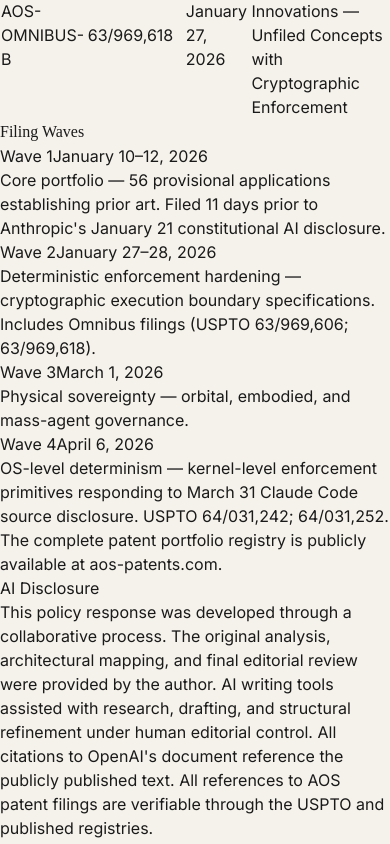
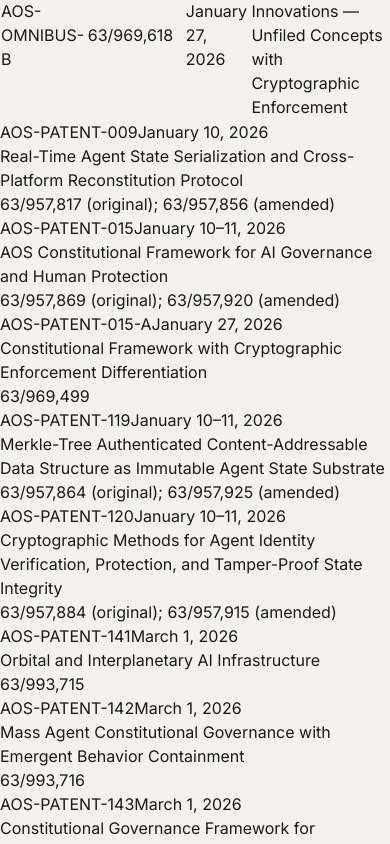
Before and after one commit to genesalvatore/aos-governance.com, a React (Vite) app in the folder aos-governance-web/: page /policy-response/openai-industrial-policy-april-2026 in a window 390 px wide. Shown: the part 9440-10284 px from the top of the page. Built offline with nearby package versions, Linux system fonts and the light colour scheme.

Commit message:
feat: mobile-first responsive — card layout for patents, accessible nav grid, patent count 145

```diff
--- a/aos-governance-web/src/components/Nav.tsx
+++ b/aos-governance-web/src/components/Nav.tsx
@@ -60,7 +60,7 @@ function SitemapModal({ onClose }: { onClose: () => void }) {
                             {/* Ecosystem */}
                             <div className="space-y-5">
                                 <div className="text-xs font-mono uppercase tracking-wider text-gray-400">Ecosystem <ExtIcon /></div>
-                                <SitemapLink href="https://aos-patents.com" label="Patent Registry" desc="99 AI governance patents" />
+                                <SitemapLink href="https://aos-patents.com" label="Patent Registry" desc="145 AI governance patents" />
                                 <SitemapLink href="https://governanceforwp.com" label="GovernanceForWP" desc="WordPress governance plugin" />
                                 <SitemapLink href="https://git-legacy.com" label="Git Legacy" desc="Multi-generational archives" />
                                 <SitemapLink href="https://git-iscommunity.com" label="Community" desc="Cathedral gathering" />
@@ -174,11 +174,14 @@ export default function Nav() {
                             <a href="/#how-it-works" onClick={() => setMobileMenuOpen(false)} className="block py-3 text-sm font-medium text-gray-700 hover:text-black transition-colors border-b border-black/5">How</a>
                             <Link to="/policy-response" onClick={() => setMobileMenuOpen(false)} className="block py-3 text-sm font-medium text-gray-700 hover:text-black transition-colors border-b border-black/5">Policy</Link>
                             <a href="/#standard" onClick={() => setMobileMenuOpen(false)} className="block py-3 text-sm font-medium text-gray-700 hover:text-black transition-colors border-b border-black/5">The Standard</a>
-                            <div className="pt-2 flex gap-3 text-xs font-mono uppercase tracking-wider">
-                                <a href="https://aos-constitution.com" className="text-gray-400 hover:text-black">Constitution</a>
-                                <a href="https://aos-evidence.com" className="text-gray-400 hover:text-black">Evidence</a>
-                                <a href="https://aos-foundation.com" className="text-gray-400 hover:text-black">Foundation</a>
-                                <a href="https://aos-patents.com" className="text-gray-400 hover:text-black">Patents</a>
+                            <div className="pt-3 mt-1 border-t border-black/10">
+                                <div className="text-[10px] font-mono uppercase tracking-wider text-gray-400 mb-2">AOS Ecosystem</div>
+                                <div className="grid grid-cols-2 gap-2">
+                                    <a href="https://aos-constitution.com" onClick={() => setMobileMenuOpen(false)} className="block py-2.5 px-3 text-sm font-medium text-gray-600 hover:text-black hover:bg-black/5 rounded-lg transition-colors">Constitution</a>
+                                    <a href="https://aos-evidence.com" onClick={() => setMobileMenuOpen(false)} className="block py-2.5 px-3 text-sm font-medium text-gray-600 hover:text-black hover:bg-black/5 rounded-lg transition-colors">Evidence</a>
+                                    <a href="https://aos-foundation.com" onClick={() => setMobileMenuOpen(false)} className="block py-2.5 px-3 text-sm font-medium text-gray-600 hover:text-black hover:bg-black/5 rounded-lg transition-colors">Foundation</a>
+                                    <a href="https://aos-patents.com" onClick={() => setMobileMenuOpen(false)} className="block py-2.5 px-3 text-sm font-medium text-gray-600 hover:text-black hover:bg-black/5 rounded-lg transition-colors">Patents</a>
+                                </div>
                             </div>
                             <button onClick={() => { setMobileMenuOpen(false); setSitemapOpen(true); }} className="block pt-2 text-xs text-gray-400 hover:text-black transition-colors">
                                 View Site Map
--- a/aos-governance-web/src/pages/PolicyResponseOpenAI2026.tsx
+++ b/aos-governance-web/src/pages/PolicyResponseOpenAI2026.tsx
@@ -343,7 +343,8 @@ export default function PolicyResponseOpenAI2026() {
                         </p>
                     </div>
 
-                    <div className="overflow-x-auto">
+                    {/* Desktop Table */}
+                    <div className="hidden md:block overflow-x-auto">
                         <table className="w-full text-sm border-collapse">
                             <thead>
                                 <tr className="border-b-2 border-gray-200">
@@ -364,6 +365,20 @@ export default function PolicyResponseOpenAI2026() {
                                 ))}
                             </tbody>
                         </table>
+                    </div>
+
+                    {/* Mobile Cards */}
+                    <div className="md:hidden space-y-3">
+                        {PATENT_REFS.map((ref, i) => (
+                            <div key={i} className="p-4 border border-gray-100 rounded-xl bg-white">
+                                <div className="flex items-start justify-between gap-2 mb-2">
+                                    <span className="font-mono text-xs font-bold text-black">{ref.aosId}</span>
+                                    <span className="text-xs text-gray-400 whitespace-nowrap">{ref.filingDate}</span>
+                                </div>
+                                <p className="text-sm text-gray-700 leading-relaxed mb-2">{ref.title}</p>
+                                <span className="font-mono text-xs text-gray-400">{ref.usptoNo}</span>
+                            </div>
+                        ))}
                     </div>
 
                     {/* Filing Waves */}
```
